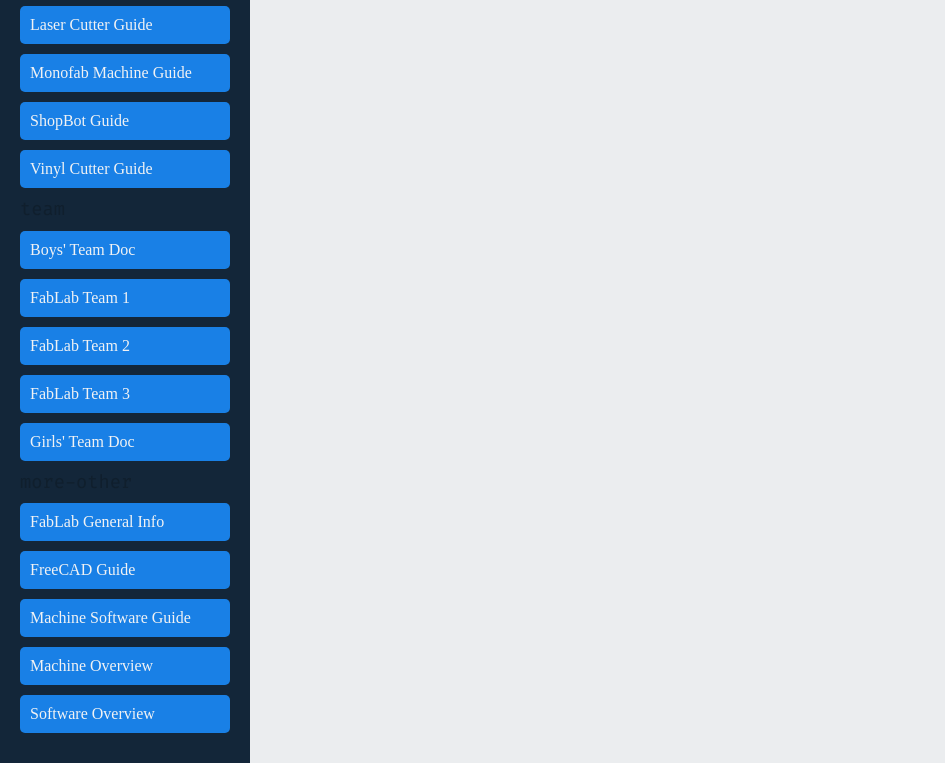
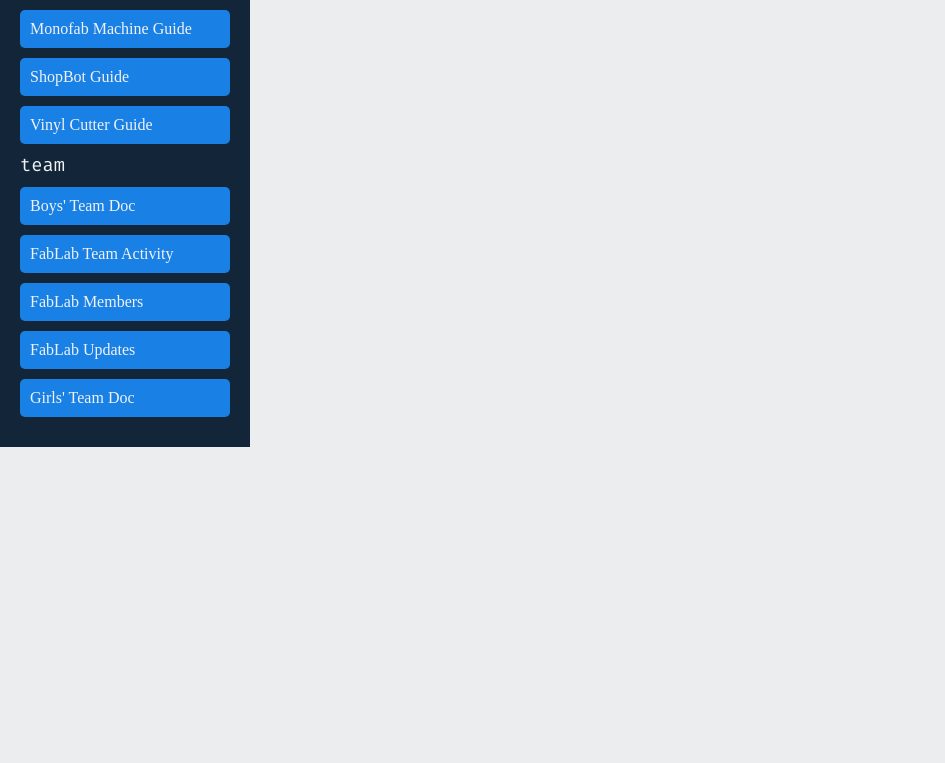
Before and after one commit to a8k-legacy/fablab, a plain HTML site: page src/pages/documentation.html in a window 1280 px wide. Shown: the part 1068-1831 px from the top of the page, without its empty margins (0-945 px from the left). After the commit the page ends 1515 px from the top, so only its background shows below. Drawn offline with Linux system fonts and the light colour scheme; a web font is replaced by a local one.

Commit message:
fixing bugs in md files

```diff
--- a/src/js/assest.js
+++ b/src/js/assest.js
@@ -69,6 +69,40 @@ export const createDocs = function (cardsContainer, cardInfo) {
   cardsContainer.innerHTML += card;
 };
 
+export const createLinks = function (docsUrls, docsLinkContainer) {
+  // getting content Object from fetched data
+  const contentDocsObject = docsUrls.contentDocs;
+
+  // Loop over the contentDocsObject using keys
+  Object.keys(contentDocsObject).forEach((categryObjKey) => {
+    // Get a the cateogry from content Object
+    const categryObj = contentDocsObject[categryObjKey];
+    // An HTML code with category heading and links for docs
+    const html = `
+    <h3>${categryObjKey} <span></span></h3>
+
+    <ul id="docs-page-links">
+   ${
+     // Get the doc from the categry for making a link for it in sidebar
+     Object.keys(categryObj)
+       .map((docObjKey) => {
+         const docObj = categryObj[docObjKey];
+
+         return `<li class="doc__link ${docObjKey}">
+      <a  href="#${docObj.id}"
+        >${docObj.title}</a
+      >
+    </li>`;
+       })
+       .join("")
+   }
+             </ul>`;
+
+    // Add the links to the sidebar
+    docsLinkContainer.innerHTML += html;
+  });
+};
+
 async function loadDoc(docsLinksContainer, url) {
   try {
     const response = await fetch(url);
@@ -84,10 +118,11 @@ async function loadDoc(docsLinksContainer, url) {
 
 export const getDocById = function (docsContainer, docsUrl, id) {
   fetchData(docsUrl).then((docsUrls) => {
-    Object.keys(docsUrls).forEach((categryKey) => {
-      const categryObj = docsUrls[categryKey];
-      Object.keys(categryObj).forEach((docKey) => {
-        const docObj = categryObj[docKey];
+    const contentDocsObj = docsUrls.contentDocs;
+    Object.keys(contentDocsObj).forEach((contentKey) => {
+      const contentObj = contentDocsObj[contentKey];
+      Object.keys(contentObj).forEach((docKey) => {
+        const docObj = contentObj[docKey];
         if (docObj.id == id) {
           const mdLink = `/src/documentations/${docObj.source}.md`;
           loadDoc(docsContainer, mdLink);
--- a/src/js/docs.js
+++ b/src/js/docs.js
@@ -1,37 +1,20 @@
-import { fetchData, getDocById } from "./assest.js";
+import { fetchData, getDocById, createLinks } from "./assest.js";
 
-const docsLinkContainer = document.getElementById("docs-page-links"),
+const docsLinkContainer = document.getElementById("docs-content-links"),
   docsInfoUrl = "/src/json_files/docs.json",
   docPageContent = document.getElementById("doc-page-content");
 let docId = window.location.hash.slice(1);
 
 fetchData(docsInfoUrl).then((docsUrls) => {
-  Object.keys(docsUrls).forEach((categryKey) => {
-    const categryObj = docsUrls[categryKey];
-    const html = `
-    <h3>${categryKey}</h3>
-    <ul id="docs-page-links">
-      ${Object.keys(categryObj)
-        .map((doclinkKey) => {
-          const docLink = categryObj[doclinkKey];
-          return `<li class="doc__link ${doclinkKey}">
-          <a  href="#${docLink.id}"
-            >${docLink.title}</a
-          >
-        </li>`;
-        })
-        .join("")}
-    </ul>
-    `;
-    console.log(categryKey);
-    docsLinkContainer.innerHTML += html;
-  });
+  // Create the links in the sidebar from the content docs object in docs.json
+  createLinks(docsUrls, docsLinkContainer);
 });
 
 window.addEventListener("hashchange", (e) => {
   e.preventDefault();
   docId = window.location.hash.slice(1);
   getDocById(docPageContent, docsInfoUrl, docId);
+  console.log(docPageContent);
 });
 
 if (docId) getDocById(docPageContent, docsInfoUrl, docId);
--- a/src/json_files/docs.json
+++ b/src/json_files/docs.json
@@ -1,172 +1,174 @@
 {
+  "fablab_info": {
+    "id": "fablab_info-100001",
+    "title": "FabLab General Info",
+    "source": "fablab-info"
+  },
+  "headingDocs": {
+    "challenges": {
+      "id": "challenges-100002",
+      "title": "Challenges",
+      "source": "challenges/new-challenge"
+    },
+    "inventory": {
+      "id": "inventory-100003",
+      "title": "General Inventory",
+      "source": "inventory/inventory"
+    },
+    "machine": {
+      "id": "machine-100004",
+      "title": "Machine Overview",
+      "source": "machine"
+    },
+    "software": {
+      "id": "software-100005",
+      "title": "Software Overview",
+      "source": "software"
+    }
+  },
+  "contentDocs": {
     "challenges": {
       "android1": {
-      "id": "android1-100001",
+        "id": "android1-100006",
         "title": "Android 1 Guide",
         "source": "challenges/android1"
       },
       "android2": {
-      "id": "android2-100002",
+        "id": "android2-100007",
         "title": "Android 2 Guide",
         "source": "challenges/android2"
       },
       "android3": {
-      "id": "android3-100003",
+        "id": "android3-100008",
         "title": "Android 3 Guide",
         "source": "challenges/android3"
       },
       "avr": {
-      "id": "avr-100004",
+        "id": "avr-100009",
         "title": "AVR Documentation",
         "source": "challenges/avr"
       },
       "boards": {
-      "id": "boards-100005",
+        "id": "boards-100010",
         "title": "Boards Documentation",
         "source": "challenges/boards"
       },
       "gohugo": {
-      "id": "gohugo-100006",
+        "id": "gohugo-100011",
         "title": "GoHugo Guide",
         "source": "challenges/gohugo"
       },
       "jekyll": {
-      "id": "jekyll-100007",
+        "id": "jekyll-100012",
         "title": "Jekyll Guide",
         "source": "challenges/jekyll"
       },
       "mkdocs": {
-      "id": "mkdocs-100008",
+        "id": "mkdocs-100013",
         "title": "MkDocs Guide",
         "source": "challenges/mkdocs"
       },
       "mob_app": {
-      "id": "mob_app-100009",
+        "id": "mob_app-100014",
         "title": "Mobile App Guide",
         "source": "challenges/mob-app"
       },
-    "new_challenge": {
-      "id": "new_challenge-100010",
-      "title": "New Challenge",
-      "source": "challenges/new-challenge"
-    },
       "pandoc": {
-      "id": "pandoc-100011",
+        "id": "pandoc-100015",
         "title": "Pandoc Documentation",
         "source": "challenges/pandoc"
       },
       "web_app": {
-      "id": "web_app-100012",
+        "id": "web_app-100016",
         "title": "Web App Guide",
         "source": "challenges/web-app"
+      },
+      "freecad": {
+        "id": "freecad-100017",
+        "title": "FreeCAD Guide",
+        "source": "freecad"
       }
     },
     "inventory": {
       "components": {
-      "id": "components-100013",
+        "id": "components-100018",
         "title": "Components Inventory",
         "source": "inventory/components"
       },
-    "inventory": {
-      "id": "inventory-100014",
-      "title": "General Inventory",
-      "source": "inventory/inventory"
-    },
       "machine_inventory": {
-      "id": "machine_inventory-100015",
+        "id": "machine_inventory-100019",
         "title": "Machine Inventory",
         "source": "inventory/machine-inventory"
       },
       "materials_inventory": {
-      "id": "materials_inventory-100016",
+        "id": "materials_inventory-100020",
         "title": "Materials Inventory",
         "source": "inventory/materials-inventory"
       },
       "tools_inventory": {
-      "id": "tools_inventory-100017",
+        "id": "tools_inventory-100021",
         "title": "Tools Inventory",
         "source": "inventory/tools-inventory"
       }
     },
     "machines": {
+      "machine_software": {
+        "id": "machine_software-100022",
+        "title": "Machine Software Guide",
+        "source": "machine-software"
+      },
       "3d_printer": {
-      "id": "3d_printer-100018",
+        "id": "3d_printer-100023",
         "title": "3D Printer Guide",
         "source": "machines/3d-printer"
       },
       "laser_cutter": {
-      "id": "laser_cutter-100019",
+        "id": "laser_cutter-100024",
         "title": "Laser Cutter Guide",
         "source": "machines/laser-cutter"
       },
       "monofab": {
-      "id": "monofab-100020",
+        "id": "monofab-100025",
         "title": "Monofab Machine Guide",
         "source": "machines/monofab"
       },
       "shopbot": {
-      "id": "shopbot-100021",
+        "id": "shopbot-100026",
         "title": "ShopBot Guide",
         "source": "machines/shopbot"
       },
       "vinyl_cutter": {
-      "id": "vinyl_cutter-100022",
+        "id": "vinyl_cutter-100027",
         "title": "Vinyl Cutter Guide",
         "source": "machines/vinyl-cutter"
       }
     },
     "team": {
       "boys_doc": {
-      "id": "boys_doc-100023",
+        "id": "boys_doc-100028",
         "title": "Boys' Team Doc",
         "source": "team/boys-doc"
       },
-    "fablab_team1": {
-      "id": "fablab_team1-100024",
-      "title": "FabLab Team 1",
-      "source": "team/fablab-team1"
+      "fablab_team-Activity": {
+        "id": "fablab_team-activ-100029",
+        "title": "FabLab Team Activity",
+        "source": "team/fablab-team-activ"
       },
-    "fablab_team2": {
-      "id": "fablab_team2-100025",
-      "title": "FabLab Team 2",
-      "source": "team/fablab-team2"
+      "fablab_team-members": {
+        "id": "fablab_team-members-100030",
+        "title": "FabLab Members",
+        "source": "team/fablab-team-members"
       },
-    "fablab_team3": {
-      "id": "fablab_team3-100026",
-      "title": "FabLab Team 3",
-      "source": "team/fablab-team3"
+      "fablab_team-updates": {
+        "id": "fablab_team-updates-100031",
+        "title": "FabLab Updates",
+        "source": "team/fablab-team-updates"
       },
       "girls_doc": {
-      "id": "girls_doc-100027",
+        "id": "girls_doc-100032",
         "title": "Girls' Team Doc",
         "source": "team/girls-doc"
       }
-  },
-  "more-other": {
-    "fablab_info": {
-      "id": "fablab_info-100028",
-      "title": "FabLab General Info",
-      "source": "fablab-info"
-    },
-    "freecad": {
-      "id": "freecad-100029",
-      "title": "FreeCAD Guide",
-      "source": "freecad"
-    },
-    "machine_software": {
-      "id": "machine_software-100030",
-      "title": "Machine Software Guide",
-      "source": "machine-software"
-    },
-    "machine": {
-      "id": "machine-100031",
-      "title": "Machine Overview",
-      "source": "machine"
-    },
-    "software": {
-      "id": "software-100032",
-      "title": "Software Overview",
-      "source": "software"
     }
   }
 }
--- a/src/pages/documentation.html
+++ b/src/pages/documentation.html
@@ -9,19 +9,18 @@
   <body>
     <div class="docs__page__container">
       <!-- Sidebar -->
+      <a class="return__button" href="/index.html"
+        ><button aria-hidden="true">⬅</button></a
+      >
       <div class="docs__page__sidebar">
-        <a class="return__button" href="/index.html"
-          ><button aria-hidden="true">⬅</button></a
-        >
-
         <h2>Docs</h2>
-        <ul id="docs-page-links"></ul>
+        <div class="docs-content-links" id="docs-content-links"></div>
       </div>
 
       <!-- Main Content Area -->
       <div class="docs__page__content" id="docs-page-content">
         <h1 class="docs__page__content__heading">Documentation</h1>
-        <div class="doc__page__content" id="doc-page-content">
+        <div class="doc__content" id="doc-page-content">
           Select a topic from the sidebar.
         </div>
       </div>
--- a/src/styles/main.css
+++ b/src/styles/main.css
@@ -726,7 +726,9 @@ img {
   height: 100%;
 }
 .return__button button {
-  padding: 10px;
+  position: fixed;
+  padding: 5px;
+  margin: 5px;
   background-color: var(--first-color);
   color: var(--white-color);
   border-radius: 8px;
@@ -737,7 +739,7 @@ img {
   background: var(--first-color-dark);
   top: 0;
   padding: 20px;
-  overflow-y: auto;
+  /* overflow-y: auto; */
 }
 
 .docs__page__sidebar h2 {
@@ -746,9 +748,14 @@ img {
   color: var(--white-color);
 }
 
-.docs__page__sidebar ul {
+.docs__page__sidebar .docs-content-links {
   list-style: none;
   padding: 0;
+  color: var(--white-color);
+  h3 {
+    color: var(--white-color);
+    margin-bottom: 10px;
+  }
 }
 
 .docs__page__sidebar ul li {
@@ -760,19 +767,20 @@ img {
   text-decoration: none;
   display: block;
   padding: 10px;
-  background: var(--first-color);
+  background-color: var(--first-color);
   border-radius: 5px;
+  transition: background-color 0.3 ease;
 }
 
 .docs__page__sidebar ul li a:hover {
-  background: var(--first-color-alt);
+  background-color: var(--first-color-alt);
 }
 
 .docs__page__content {
   flex: 1;
   padding: 20px;
   background: var(--body-color);
-  overflow-y: auto;
+  /* overflow-y: auto; */
   transition: all 0.3s;
   h1.docs__page__content__heading {
     text-align: center;
@@ -780,7 +788,7 @@ img {
   }
 }
 
-.doc__page__content {
+.doc__content {
   background: var(--white-color);
   padding: 20px;
   border-radius: 5px;
@@ -919,3 +927,8 @@ img {
     margin: 10px 0;
   }
 }
+@media screen and (max-width: 1150px) {
+  .docs__page__sidebar {
+    display: none;
+  }
+}
```
Also changed, not shown: index.html (+4 -4 lines), src/imgs/documontations/challenges/osc.png (added), src/imgs/documontations/challenges/osc2.png (added), src/imgs/documontations/challenges/pull-up.png (added), src/imgs/documontations/challenges/push-button.png (added), 9 other files. Lines whose indentation alone changed are shown as unchanged.
